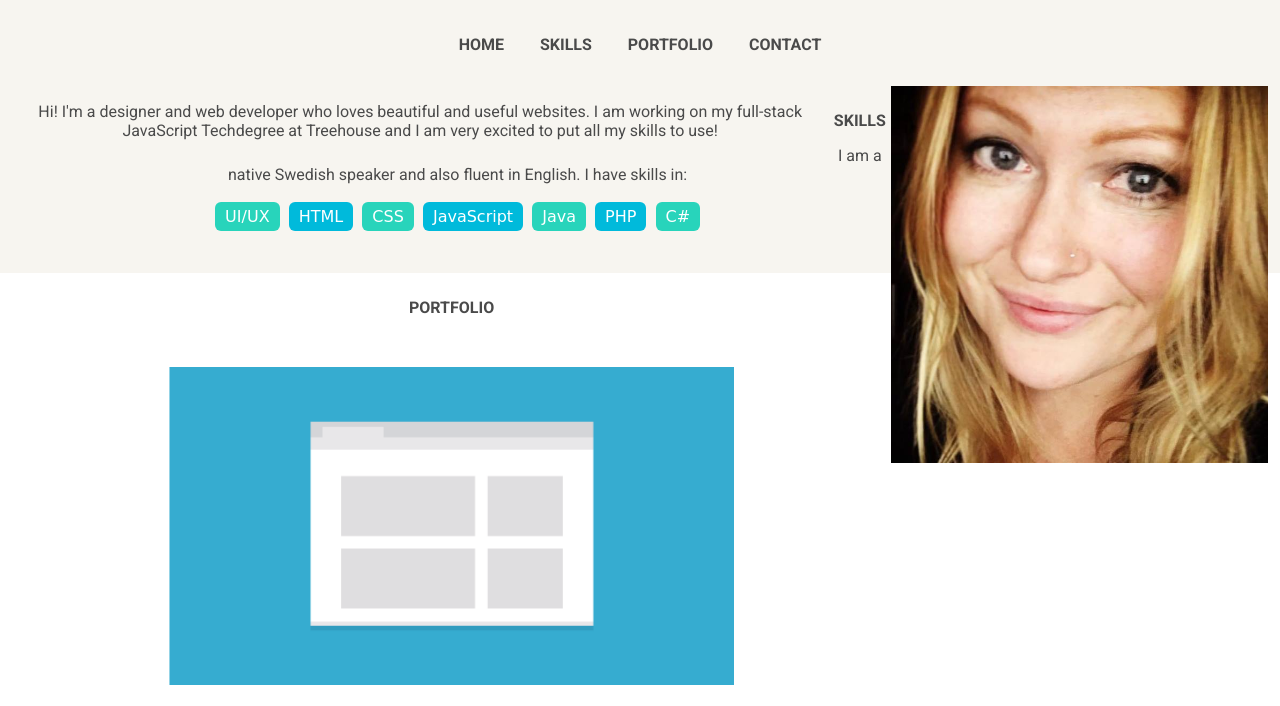
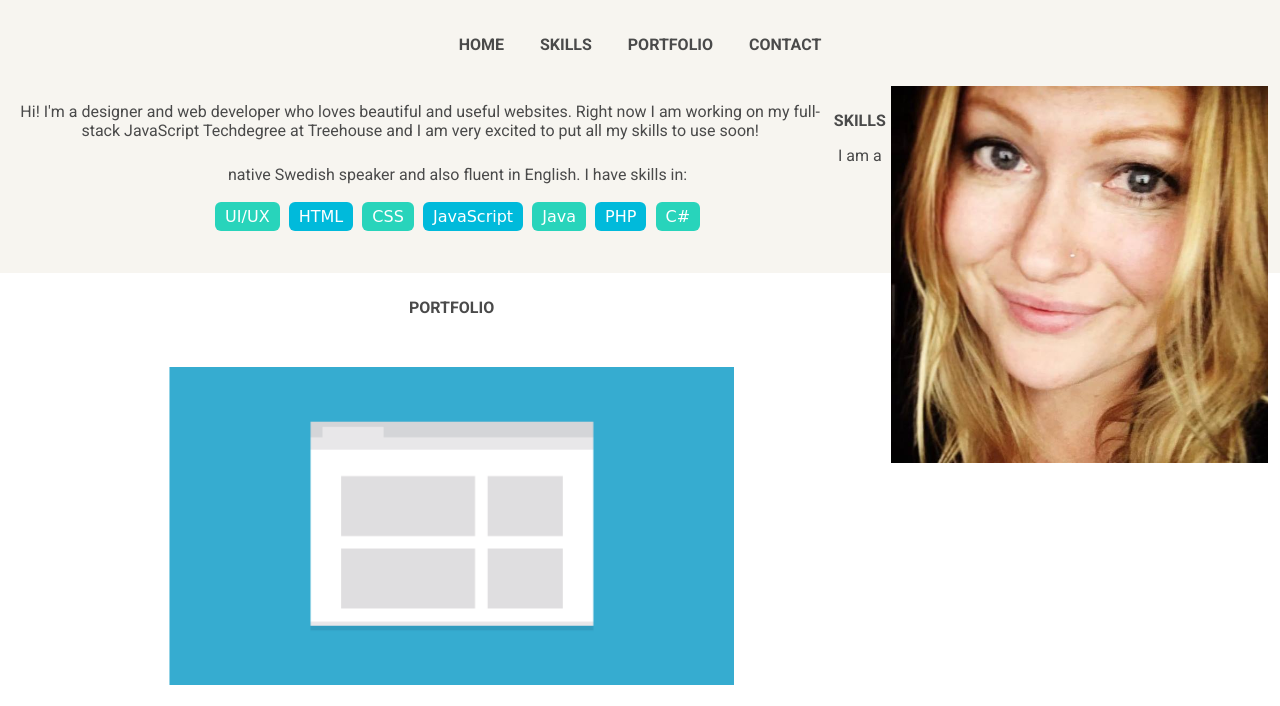
Before and after one commit to CarroForslund/fewd-project2, a plain HTML site: page index.html in a window 1280 px wide. Shown: the part 74-780 px from the top of the page. Drawn offline with Linux system fonts and the light colour scheme; a web font is replaced by a local one.

Commit message:
About text updated

```diff
--- a/index.html
+++ b/index.html
@@ -30,9 +30,9 @@
         <div id="home" class="clearfix">
           <img src="images/caroline.jpg" alt="Student profile picture" class="profile-img"/>
           <p class="about">
-            Hi! I'm a designer and web developer who loves beautiful and useful websites.
-            I am working on my full-stack JavaScript Techdegree at Treehouse
-            and I am very excited to put all my skills to use!
+            Hi! I'm a designer and web developer who loves beautiful and useful
+            websites. Right now I am working on my full-stack JavaScript Techdegree
+            at Treehouse and I am very excited to put all my skills to use soon!
           </p>
         </div> <!-- home -->
 
```
